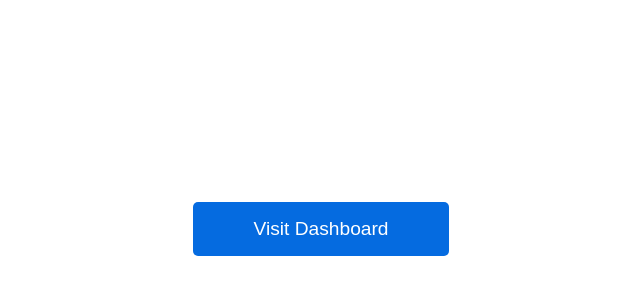
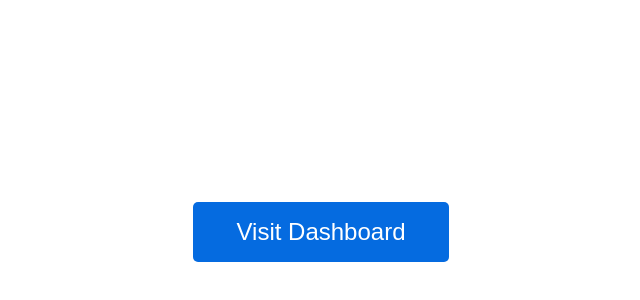
Before and after one commit to KumarAmit-Singh/adminDashboard, a React (Vite) app: page / in a window 1280 px wide. Shown: the part 86-386 px from the top of the page, without its empty margins (591-1231 px from the left). Built offline with nearby package versions, Linux system fonts and the light colour scheme.

Commit message:
first-Commit

```diff
--- a/src/styles/app.scss
+++ b/src/styles/app.scss
@@ -235,7 +235,7 @@ button {
     color: white;
     width: 20%;
     border-radius: 5px;
-    font-size: 1.2rem;
+    font-size: 1.5rem;
     cursor: pointer;
 
     &:hover {
```
